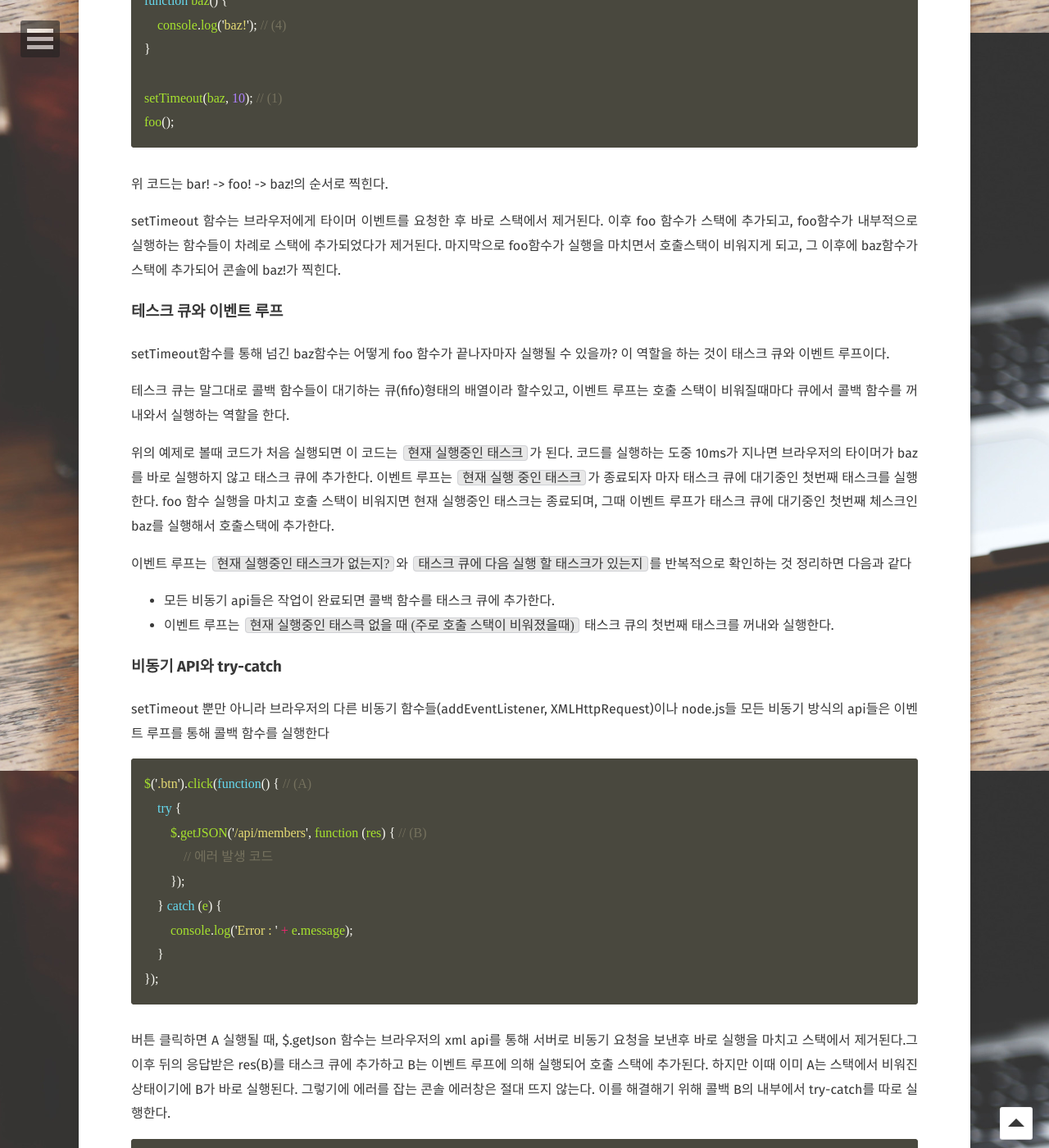
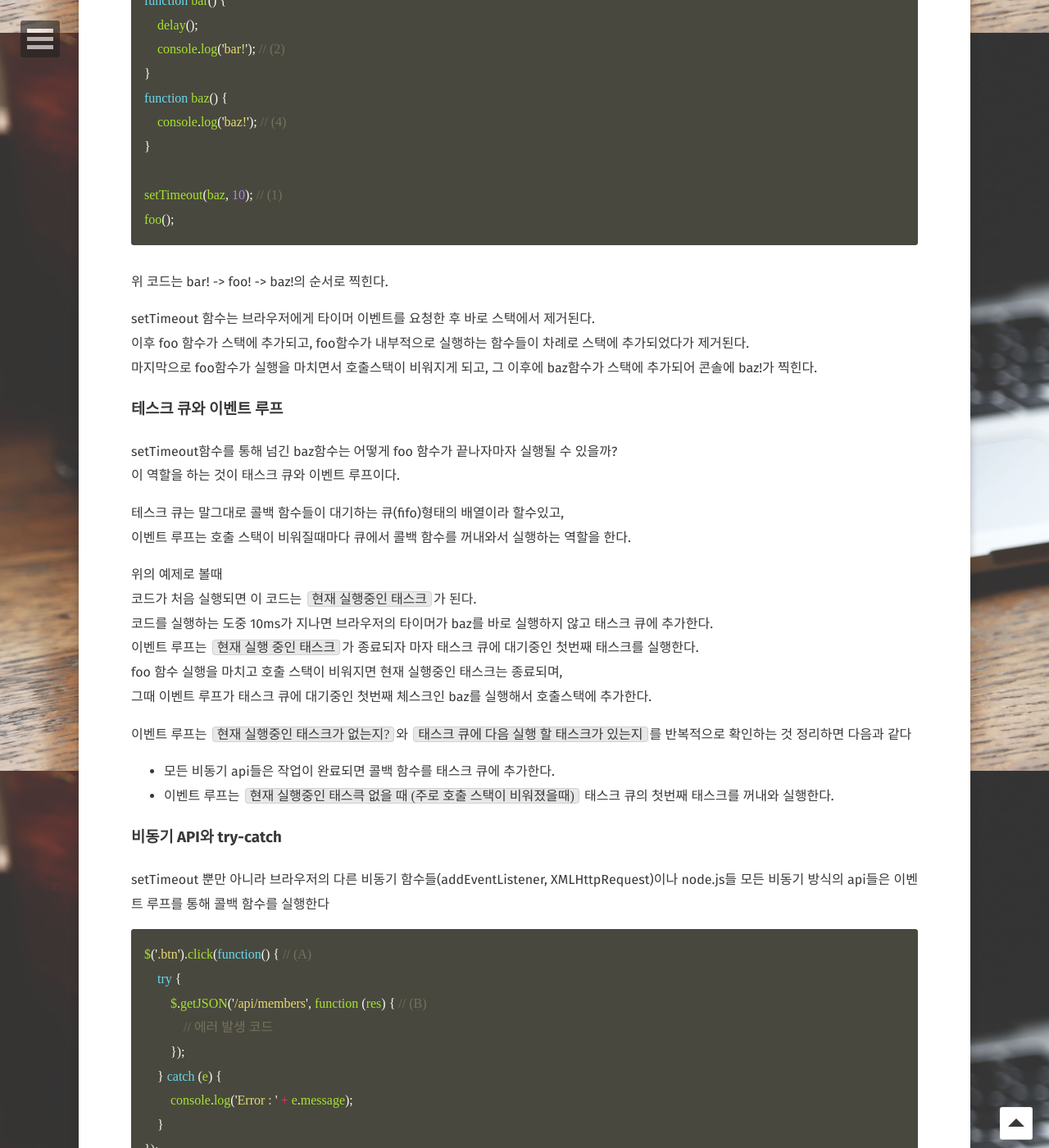
Before and after one commit to Kyounghwan01/lala, a Jekyll site: the page built from _posts/JavaScript/2019-06-20-이벤트루프.md, in a window 1280 px wide and 1400 px high, scrolled down 1760 px. Shown: the whole window at 82% size. Built offline with Jekyll 4.4.1, drawn with Linux system fonts in a browser that asks for light colours; some web fonts are replaced; some of the changed text lies outside the part shown.

````diff
--- a/_posts/JavaScript/2019-06-20-이벤트루프.md
+++ b/_posts/JavaScript/2019-06-20-이벤트루프.md
@@ -31,21 +31,21 @@ but 많은 스크립트 환경에서 많은 작업이 동시에 처리되고 있
 
 ### ECMAScript에는 이벤트 루프가 없다
 
-좀더 구체적으로 말하면 ECMAScript에는 동시성이나 비동기와 관련된 언급이 없다.
-실제 js엔진은 단일 호출 스택을 이용하여, 요청이 들어올 때마다 해당 요청을 순차적으로 호출 스택에 담아 처리할 뿐이다.
-그렇다면 비동기 요청은 어떻게 이루어지며, 동시성에 대한 처리는 누가 하는 걸까?
-바로 이 js엔진을 구동하는 환경 즉, 브라우저나 node.js가 담당한다.
+좀더 구체적으로 말하면 ECMAScript에는 동시성이나 비동기와 관련된 언급이 없다.<br>
+실제 js엔진은 단일 호출 스택을 이용하여, 요청이 들어올 때마다 해당 요청을 순차적으로 호출 스택에 담아 처리할 뿐이다. <br>
+그렇다면 비동기 요청은 어떻게 이루어지며, 동시성에 대한 처리는 누가 하는 걸까?<br>
+바로 이 js엔진을 구동하는 환경 즉, 브라우저나 node.js가 담당한다. <br>
 
-브라우저 환경에서는
-비동기 호출을 위해 사용하는 `setTimeout`, `XMLHttpRequest`와 같은 함수들은 js엔진이 아닌 Web API영역에 따로 정의되어 있다.
+브라우저 환경에서는<br>
+비동기 호출을 위해 사용하는 `setTimeout`, `XMLHttpRequest`와 같은 함수들은 js엔진이 아닌 Web API영역에 따로 정의되어 있다. <br>
 
 js 엔진은 비동기 작업을 위해 node.js의 api를 호출하며, 이때 넘겨진 콜백은 libuv의 이벤트 루프를 통해 스케쥴되고 실행된다.
 
 ### 단일 호출 스택과 Run-to-Completion
 
-js의 함수가 실행되는 방식을 보통 `Run-to-Completion`이라고 말한다.
-이는 하나의 함수가 실행되면 이 함수의 실행이 끌날때 까지 다른 어떤 작업도 중간에 끼어들지 못한다는 의미이다.
-js엔진은 하나의 호출 스택을 사용하며, 현재 스택에 쌓여있는 모든 함수들이 실행을 마치고 스택에서 제거되기 전까지 다른 어떠한 함수도 실행되지 않는다.
+js의 함수가 실행되는 방식을 보통 `Run-to-Completion`이라고 말한다. <br>
+이는 하나의 함수가 실행되면 이 함수의 실행이 끌날때 까지 다른 어떤 작업도 중간에 끼어들지 못한다는 의미이다.<br>
+js엔진은 하나의 호출 스택을 사용하며, 현재 스택에 쌓여있는 모든 함수들이 실행을 마치고 스택에서 제거되기 전까지 다른 어떠한 함수도 실행되지 않는다. <br>
 
 ```js
 function delay() {
@@ -70,20 +70,20 @@ foo();
 
 위 코드는 bar! -> foo! -> baz!의 순서로 찍힌다.
 
-setTimeout 함수는 브라우저에게 타이머 이벤트를 요청한 후 바로 스택에서 제거된다.
-이후 foo 함수가 스택에 추가되고, foo함수가 내부적으로 실행하는 함수들이 차례로 스택에 추가되었다가 제거된다. 마지막으로 foo함수가 실행을 마치면서 호출스택이 비워지게 되고, 그 이후에 baz함수가 스택에 추가되어 콘솔에 baz!가 찍힌다.
+setTimeout 함수는 브라우저에게 타이머 이벤트를 요청한 후 바로 스택에서 제거된다.<br>
+이후 foo 함수가 스택에 추가되고, foo함수가 내부적으로 실행하는 함수들이 차례로 스택에 추가되었다가 제거된다.<br> 마지막으로 foo함수가 실행을 마치면서 호출스택이 비워지게 되고, 그 이후에 baz함수가 스택에 추가되어 콘솔에 baz!가 찍힌다.<br>
 
 ### 테스크 큐와 이벤트 루프
 
-setTimeout함수를 통해 넘긴 baz함수는 어떻게 foo 함수가 끝나자마자 실행될 수 있을까?
-이 역할을 하는 것이 태스크 큐와 이벤트 루프이다.
+setTimeout함수를 통해 넘긴 baz함수는 어떻게 foo 함수가 끝나자마자 실행될 수 있을까?<br>
+이 역할을 하는 것이 태스크 큐와 이벤트 루프이다. <br>
 
-테스크 큐는 말그대로 콜백 함수들이 대기하는 큐(fifo)형태의 배열이라 할수있고,
-이벤트 루프는 호출 스택이 비워질때마다 큐에서 콜백 함수를 꺼내와서 실행하는 역할을 한다.
+테스크 큐는 말그대로 콜백 함수들이 대기하는 큐(fifo)형태의 배열이라 할수있고,<br>
+이벤트 루프는 호출 스택이 비워질때마다 큐에서 콜백 함수를 꺼내와서 실행하는 역할을 한다. <br>
 
-위의 예제로 볼때
-코드가 처음 실행되면 이 코드는 `현재 실행중인 태스크`가 된다. 코드를 실행하는 도중 10ms가 지나면 브라우저의 타이머가 baz를 바로 실행하지 않고 태스크 큐에 추가한다. 이벤트 루프는 `현재 실행 중인 태스크`가 종료되자 마자 태스크 큐에 대기중인 첫번째 태스크를 실행한다.
-foo 함수 실행을 마치고 호출 스택이 비워지면 현재 실행중인 태스크는 종료되며, 그때 이벤트 루프가 태스크 큐에 대기중인 첫번째 체스크인 baz를 실행해서 호출스택에 추가한다.
+위의 예제로 볼때<br>
+코드가 처음 실행되면 이 코드는 `현재 실행중인 태스크`가 된다.<br> 코드를 실행하는 도중 10ms가 지나면 브라우저의 타이머가 baz를 바로 실행하지 않고 태스크 큐에 추가한다.<br> 이벤트 루프는 `현재 실행 중인 태스크`가 종료되자 마자 태스크 큐에 대기중인 첫번째 태스크를 실행한다.<br>
+foo 함수 실행을 마치고 호출 스택이 비워지면 현재 실행중인 태스크는 종료되며,<br> 그때 이벤트 루프가 태스크 큐에 대기중인 첫번째 체스크인 baz를 실행해서 호출스택에 추가한다. <br>
 
 이벤트 루프는 `현재 실행중인 태스크가 없는지?`와 `태스크 큐에 다음 실행 할 태스크가 있는지`를 반복적으로 확인하는 것 정리하면 다음과 같다
 
@@ -179,9 +179,9 @@ Promise.resolve().then(function() { // (B)
 });
 ```
 
-콘솔에 찍히는 순서는 어떻게 될까?
-프라미스도 비동기로 실행된다 했으니 태스크 큐에 추가되어 순서대로 a-b-c가 될까? 아니면 프라미스는 setTimeout처럼 최소단위 지연이 없으니 B-C-A일까? 체인 형태로 연속해서 호출된 `then()`함수는 어떤 식으로 동작할까? 결론 부터 말하자면 정답은 B-C-A인데, 이유는 바로 프라미스가 마이크로 태스크를 사용하기 때문이다.
+콘솔에 찍히는 순서는 어떻게 될까?<br>
+프라미스도 비동기로 실행된다 했으니 태스크 큐에 추가되어 순서대로 a-b-c가 될까? <br>아니면 프라미스는 setTimeout처럼 최소단위 지연이 없으니 B-C-A일까? <br>체인 형태로 연속해서 호출된 `then()`함수는 어떤 식으로 동작할까? <br>결론 부터 말하자면 정답은 B-C-A인데,<br> 이유는 바로 프라미스가 마이크로 태스크를 사용하기 때문이다.
 
-마이크로 태스크
-말그대로 일반 태스크보다 더 높은 우선순위를 갖는 태스크라고 할 수 있다. 즉, 태스크 큐에 대기중인 태스크 가 있더라도 마이크로 태스크가 먼저 실행된다. 위 예제를 좀더 살펴보면,
+마이크로 태스크<br>
+말그대로 일반 태스크보다 더 높은 우선순위를 갖는 태스크라고 할 수 있다. 즉, 태스크 큐에 대기중인 태스크 가 있더라도 마이크로 태스크가 먼저 실행된다.<br> 위 예제를 좀더 살펴보면,<br>
 `setTimeout()` 함수는 콜백 A를 태스크 큐에 추가하고 프라미스의 `.then()`메소드는 콜백 B를 마이크로 태스크 큐에 추가한다. 위 코드의 실행이 끝나 태스크 이벤트 루프는 태스크 큐보다 마이크로 태스크 큐를 확인하고 B를 콜스택으로 가져온다. 그 이후 과정을 위와 동일 하다.
````
Also changed, not shown: other parts of _posts/JavaScript/2019-06-20-이벤트루프.md (+4 -4 lines).
